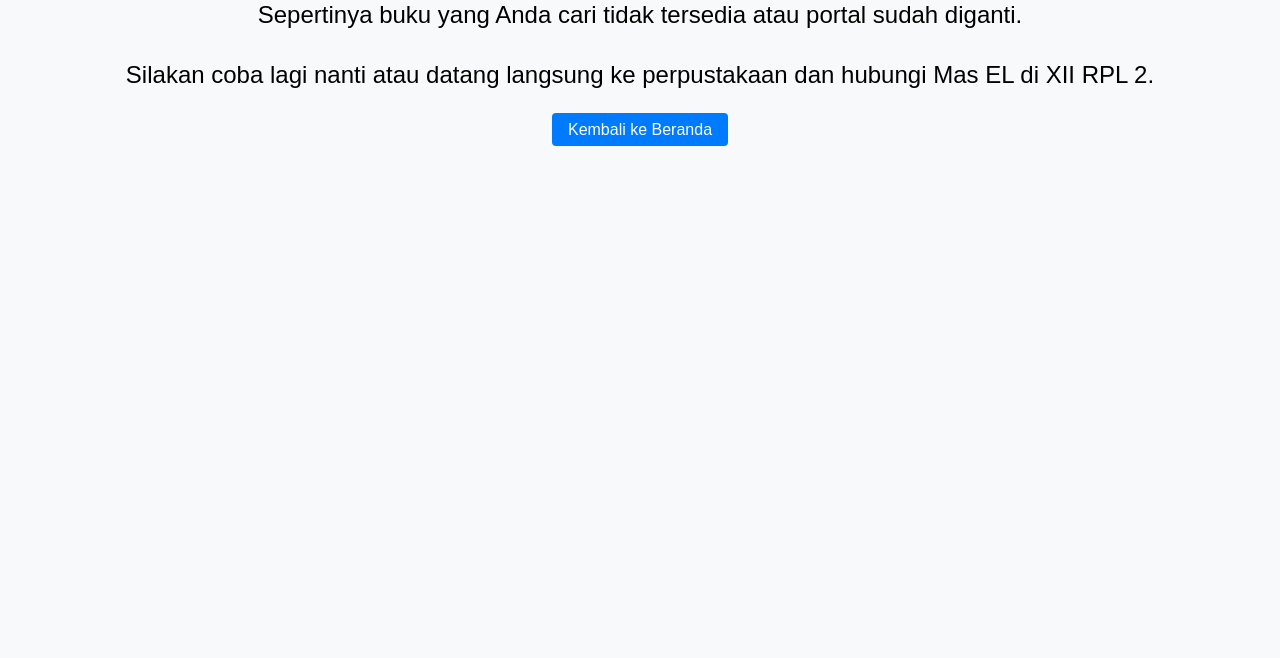
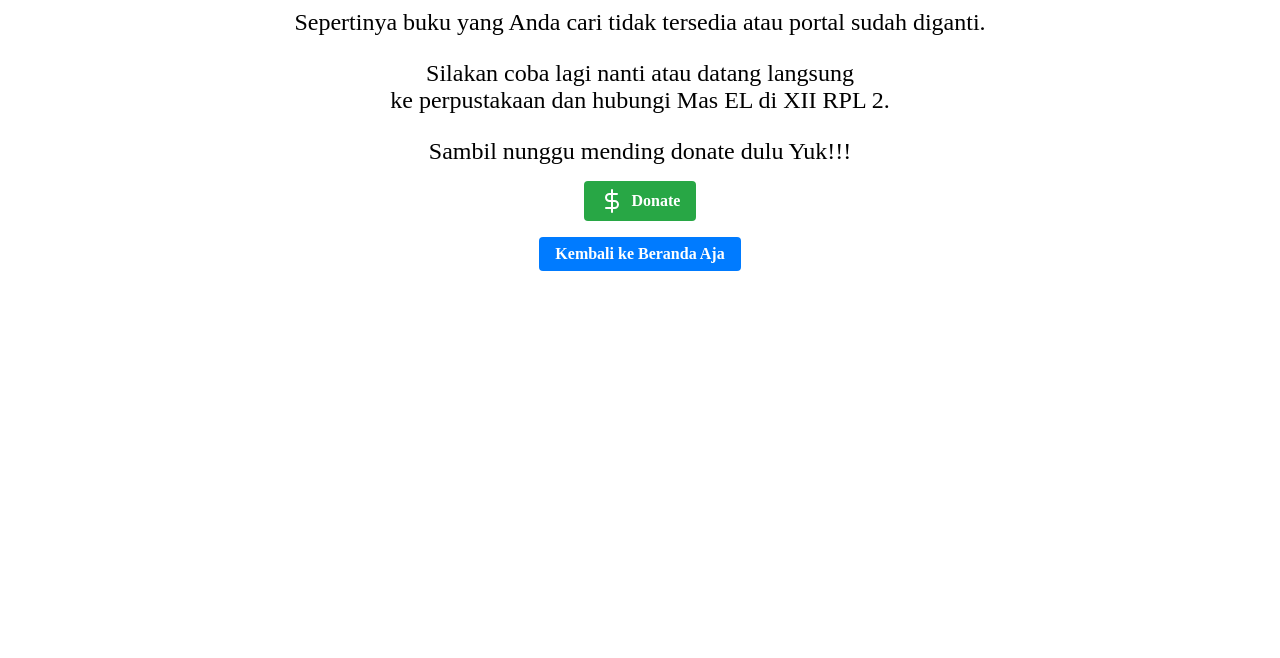
Before and after one commit to yrkifla/perpustakaan, a plain HTML site: page perpustakaan/eror/eror.html in a window 1280 px wide. Shown: the part 142-800 px from the top of the page. Drawn offline with nearby package versions, Linux system fonts and the light colour scheme.

Commit message:
eror update

```diff
--- a/perpustakaan/eror/eror.html
+++ b/perpustakaan/eror/eror.html
@@ -12,9 +12,11 @@
         <div class="error-message text-center">
             <h1 class="display-4"><i data-feather="alert-triangle"></i> Buku tidak tersedia <i data-feather="frown"></i></h1>
             <p class="lead">Sepertinya buku yang Anda cari tidak tersedia atau portal sudah diganti.</p>
-            <p class="lead">Silakan coba lagi nanti atau datang langsung ke perpustakaan dan hubungi Mas EL di XII RPL 2.</p>
-            <div class="back">
-            <a href="../index.html" >Kembali ke Beranda</a>
+            <p class="lead">Silakan coba lagi nanti atau datang langsung <br>ke perpustakaan dan hubungi Mas EL di XII RPL 2.</p>
+            <p>Sambil nunggu mending donate dulu Yuk!!!</p>
+            <div class="donate" > <a href="https://saweria.co/elanhas" target="_blank"><i data-feather="dollar-sign"></i> <span>Donate</span></a></div>
+            <div class="balik">
+            <a href="../index.html" >Kembali ke Beranda Aja</a>
             </div>
         </div>
     </div>
--- a/perpustakaan/eror/style.css
+++ b/perpustakaan/eror/style.css
@@ -1,10 +1,3 @@
-body {
-    font-family: Arial, sans-serif;
-    background-color: #f8f9fa;
-    margin: 0;
-    padding: 0;
-}
-
 .container{
     display: flex;
     justify-content: center;
@@ -20,15 +13,61 @@ body {
 }
 .container .error-message p {
     font-size: 1.5rem;
-    margin-bottom: 2rem;
+    margin-bottom: 1rem;
 }
-.container .error-message .back a {
+
+.container .error-message .donate {
+    display: inline-flex;
+    align-items: center;
+    gap: 0.5rem;
+    background-color: #28a745;
+    color: #fff;
+    padding: 0.5rem 1rem;
+    border-radius: 0.25rem;
+    cursor: pointer;
+    margin-bottom: 1rem;
+
+}
+
+.container .error-message .donate:hover {
+    background-color: #218838;
+}
+
+.container .error-message .donate a {
+    color: #fff;
     text-decoration: none;
-    color: #fff;
+    display: inline-flex;
+    align-items: center;
+    gap: 0.5rem;
+}
+
+.container .error-message .donate span {
+    font-size: 1rem;
+    font-weight: bold;
+}
+
+
+
+.container .error-message .donate i {
+    width: 1rem;
+    height: 1rem;
+}
+
+.container .error-message .balik {
     background-color: #007bff;
     padding: 0.5rem 1rem;
     border-radius: 0.25rem;
+    width: fit-content;
+    margin-left: auto;
+    margin-right: auto;
 }
-.container .error-message .back a:hover {
+
+.container .error-message .balik a {
+    color: #fff;
+    text-decoration: none;
+    font-weight: bold;
+}
+
+.container .error-message .balik:hover {
     background-color: #0056b3;
 }
```
